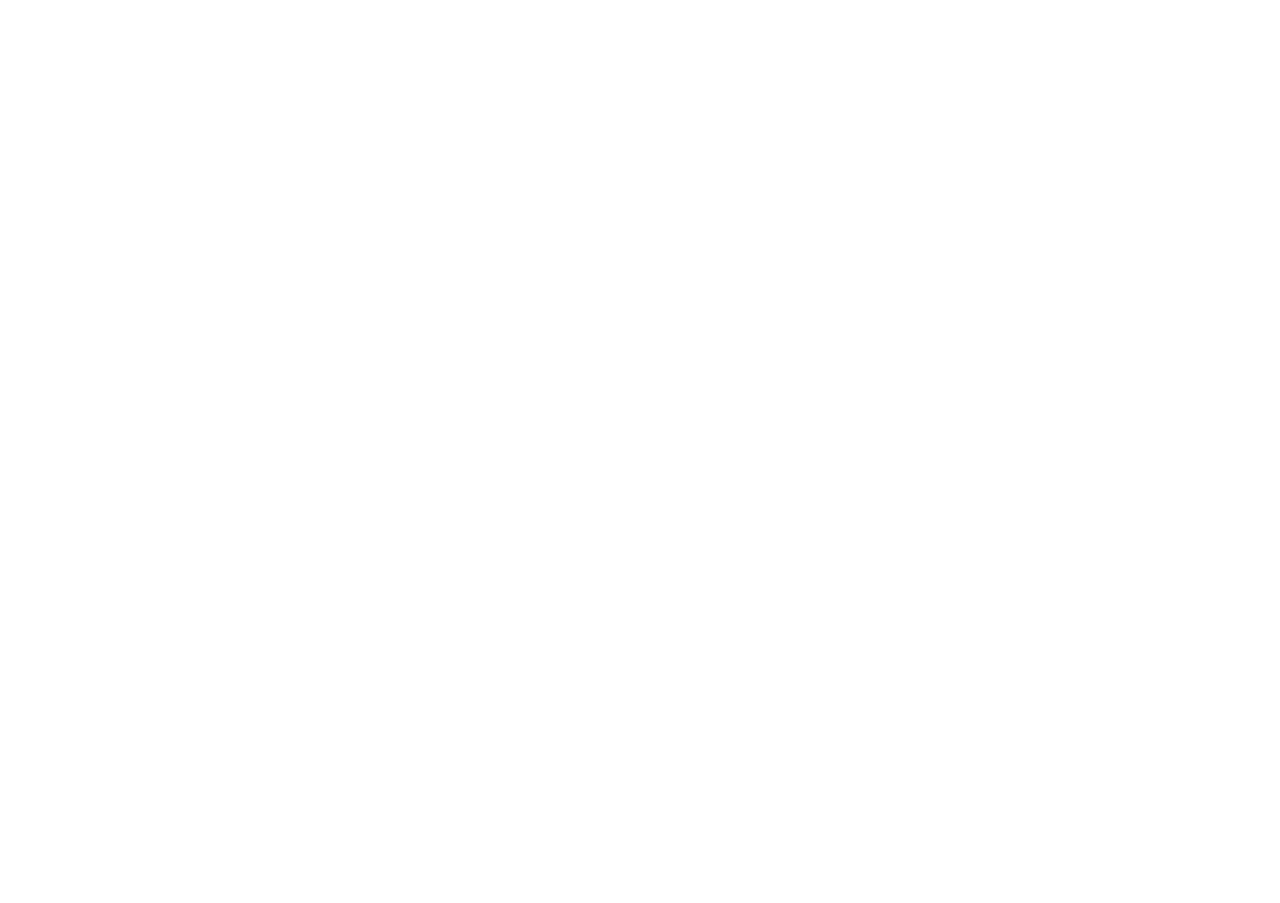
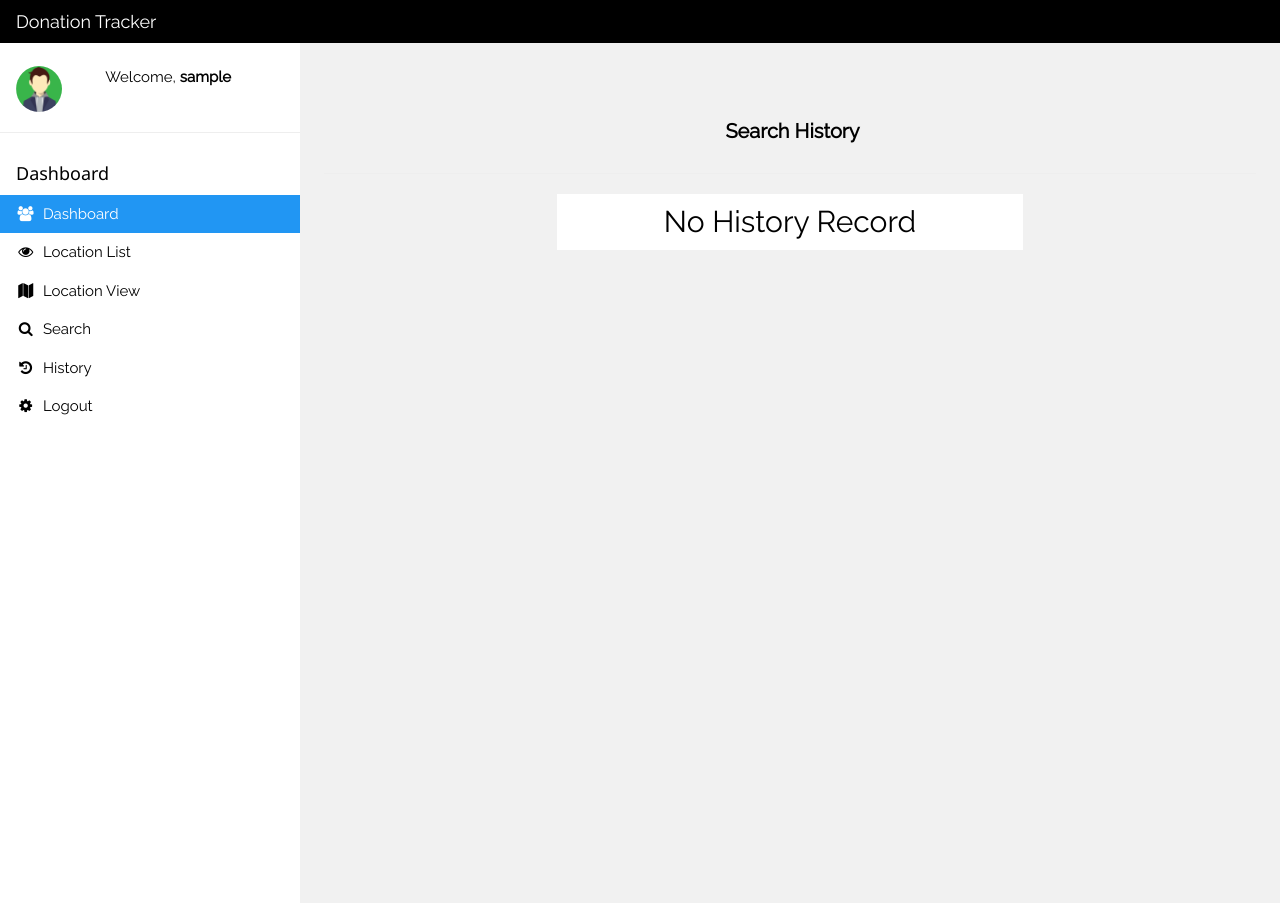
Before and after one commit to CS-2340-68B/DonationTrackers_Reset, a Flask app: page /history in a window 1280 px wide. Before the commit the page is empty. Run offline with Flask 2, Linux system fonts and the light colour scheme; the visitor is signed in with stand-in values (Sample User, id 1); parts of the project's set-up code (start-up, migrations or seed data) failed here and were passed over; some libraries are stand-ins or nearby versions.

Commit message:
new template UI for history and home view

```diff
--- a/templates/history.html
+++ b/templates/history.html
@@ -0,0 +1,36 @@
+{% extends "home.html" %}
+
+{% block history %}
+
+    <div class="w3-container" style="padding-top:2%" align="center">
+        <header class="w3-container" style="padding-top:5%" align="center">
+            <h4><b><i class="fa"></i> Search History </b></h4>
+        </header><hr>
+        <div style="width:50%; background-color:white;" align="left;">
+            <div class="w3-container w3-row">
+                {% if invalid %}
+                    <h2>No History Record</h2>
+                {% else %}
+                    {% for item in history %}
+                        <ul class="w3-ul w3-card-4" style="background-color: white;">
+                            <li class="w3-bar">
+                                <div class="w3-bar-item" align="left;">
+                                    <span>Name: {{item.Name}}</span><br>
+                                    <span>Location: {{item.Location}}</span><br>
+                                </div>
+                            </li>
+                        </ul><br>
+                    {% endfor %}
+                {% endif %}
+            </div>
+        </div>
+    </div>
+
+<!-- Style sheet for search history -->
+<style>
+    span {
+        float: left;
+    }
+</style>
+
+{% endblock %}
--- a/templates/home.html
+++ b/templates/home.html
@@ -48,6 +48,7 @@
                 {% block donationDetail %} {% endblock %}
                 {% block search %} {% endblock %}
                 {% block addDonation %} {% endblock %}
+                {% block history %} {% endblock %}
             </div>
         </div>
     </div>
```
